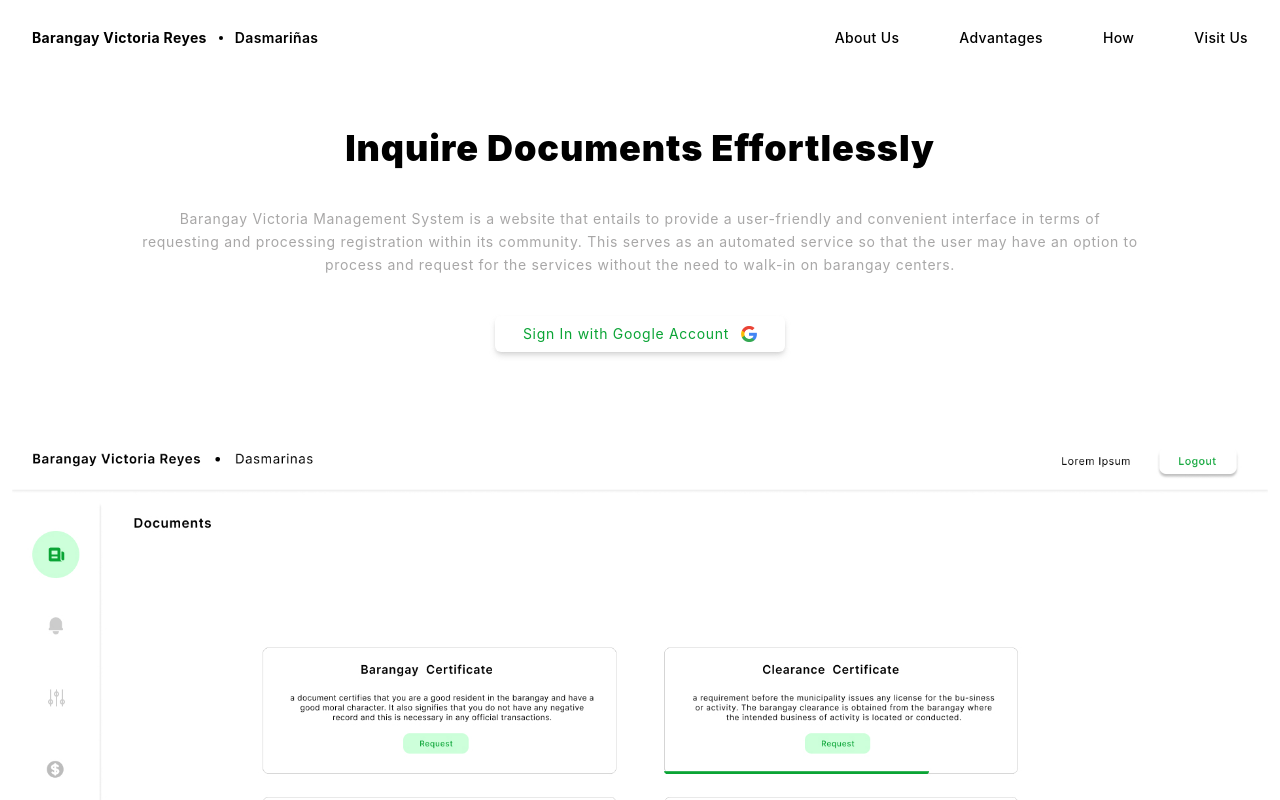
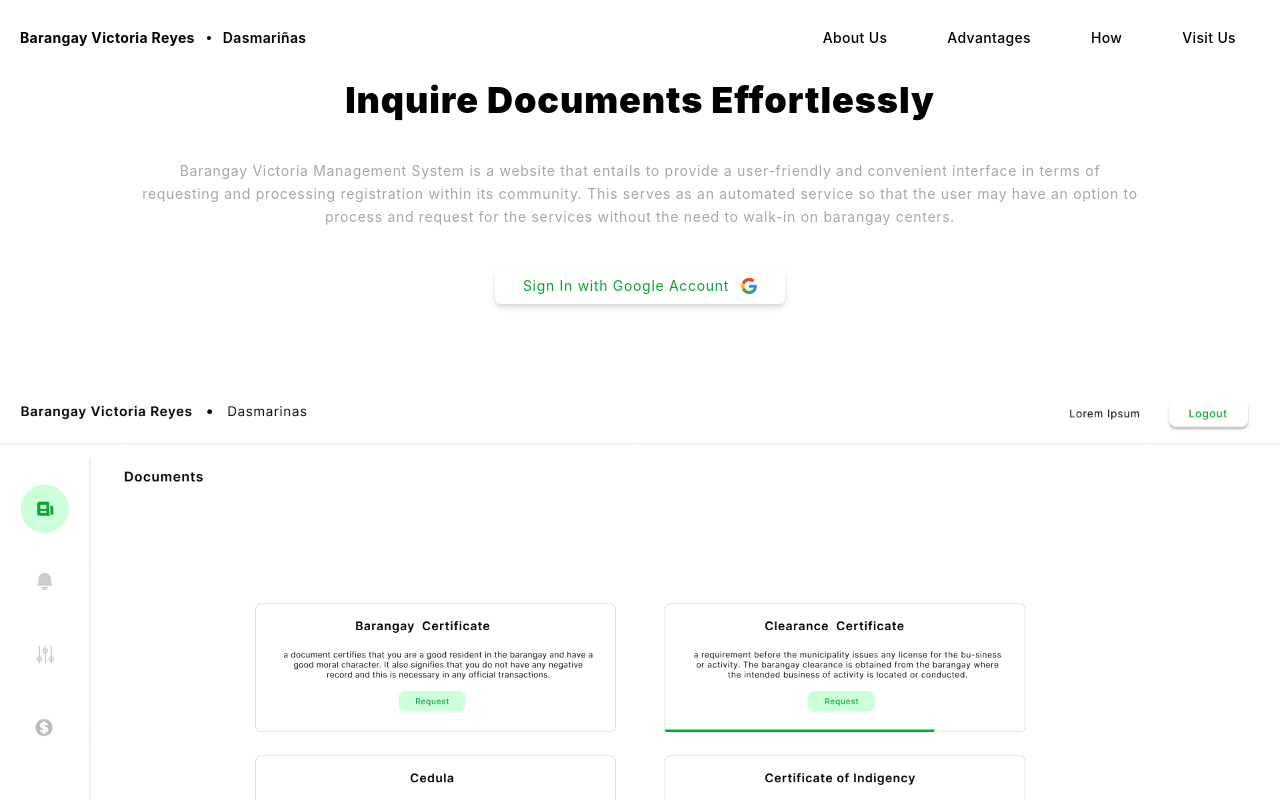
Before and after one commit to jzztn/barangay-victoria-reyes, a Next.js app: page / in a window 1280 px wide. Shown: the top 800 px of the page. Built offline with nearby package versions, Linux system fonts and the light colour scheme; no server answers.

Commit message:
Fix layout styles

```diff
--- a/components/layout/header.tsx
+++ b/components/layout/header.tsx
@@ -1,6 +1,6 @@
 const Header = ({children}:{children:React.ReactNode}) => {
   return (
-    <div className='py-4 px-3'>{children}</div>
+    <div>{children}</div>
   )
 }
 
--- a/components/layout/index.tsx
+++ b/components/layout/index.tsx
@@ -25,7 +25,7 @@ const Layout = ({ children, store }: Props) => {
     useUserStore.getState().unRead()
   }, [session])
 
-  return session && user && <div className="h-screen">{children}</div>
+  return session && user && <div className="h-screen grid grid-rows-[auto,1fr,auto]">{children}</div>
 }
 
 export default Layout
--- a/components/layout/main.tsx
+++ b/components/layout/main.tsx
@@ -1,6 +1,6 @@
 const Main = ({children}:{children:React.ReactNode}) => {
   return (
-    <div className='py-4 px-3 grid gap-32 lg:gap-56'>{children}</div>
+    <div className='grid gap-32 lg:gap-56'>{children}</div>
   )
 }
 
```
